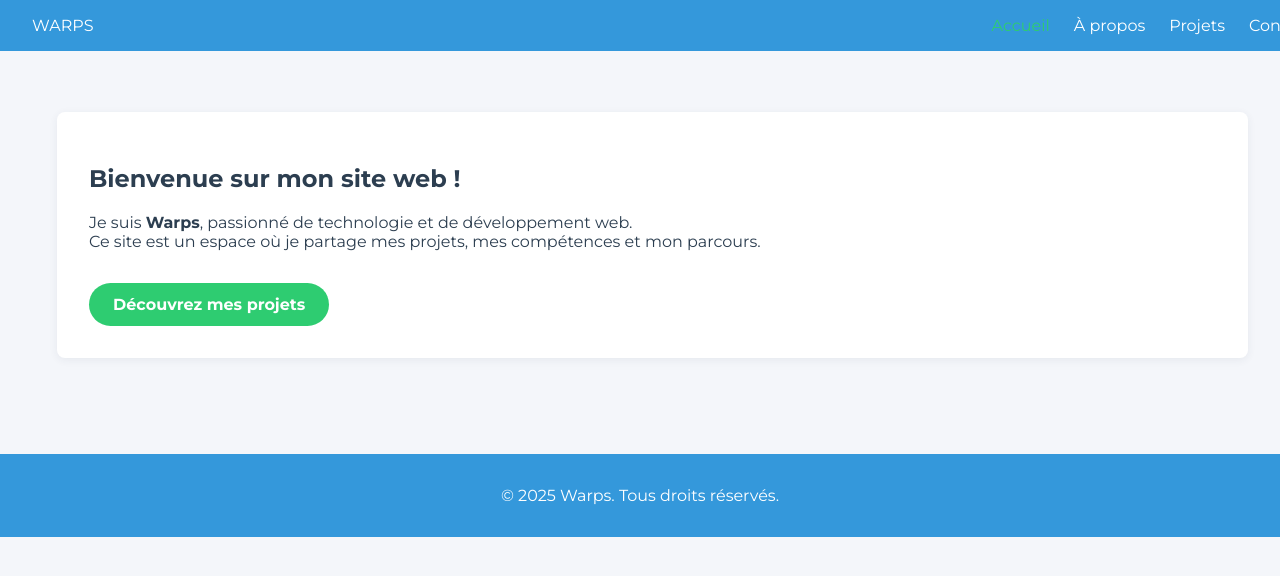
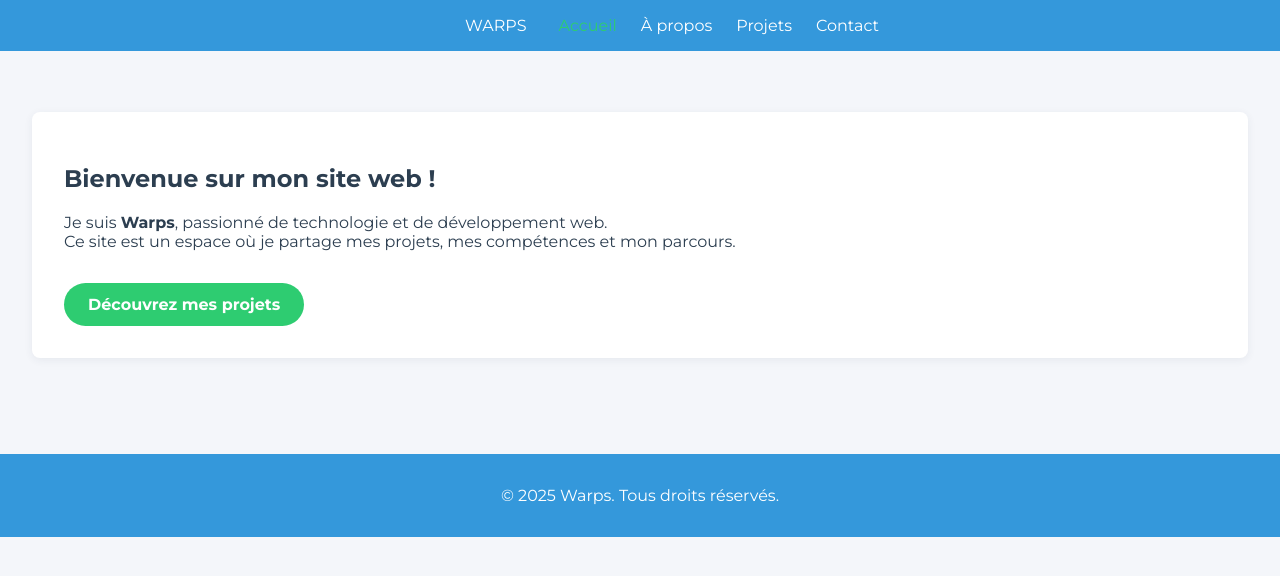
Before and after one commit to Warpzones/site_web, a website: page index.html in a window 1280 px wide. Drawn offline with Linux system fonts and the light colour scheme.

Commit message:
Remove active class from home link and adjust header layout for consistency

```diff
--- a/c_Header.html
+++ b/c_Header.html
@@ -4,7 +4,7 @@
     </div>
     <nav class="nav">
         <ul>
-            <li><a href="index.html" class="active">Accueil</a></li>
+            <li><a href="index.html">Accueil</a></li>
             <li><a href="p_about.html">À propos</a></li>
             <li><a href="p_projects.html">Projets</a></li>
             <li><a href="p_contact.html">Contact</a></li>
--- a/s_main.css
+++ b/s_main.css
@@ -11,17 +11,22 @@ header {
     background: #3498db;
     color: #fff;
     padding: 1rem 2rem;
-    display: flex;
-    align-items: center;
-    justify-content: space-between;
     position: fixed;
     top: 0;
     left: 0;
     width: 100%;
     z-index: 100;
+    display: flex;
+    justify-content: center;
 }
 
 .logo {
+    display: flex;
+    align-items: center;
+    margin-right: 2rem;
+}
+
+.nav {
     display: flex;
     align-items: center;
 }
@@ -81,8 +86,12 @@ header {
 }
 
 .main-content {
-    margin-left: 25px;
+    margin-left: 0;
     padding: 2rem;
+}
+
+.main-content.with-sidebar {
+    margin-left: 220px; /* ou la largeur de ta sidebar */
 }
 
 .welcome {
```
